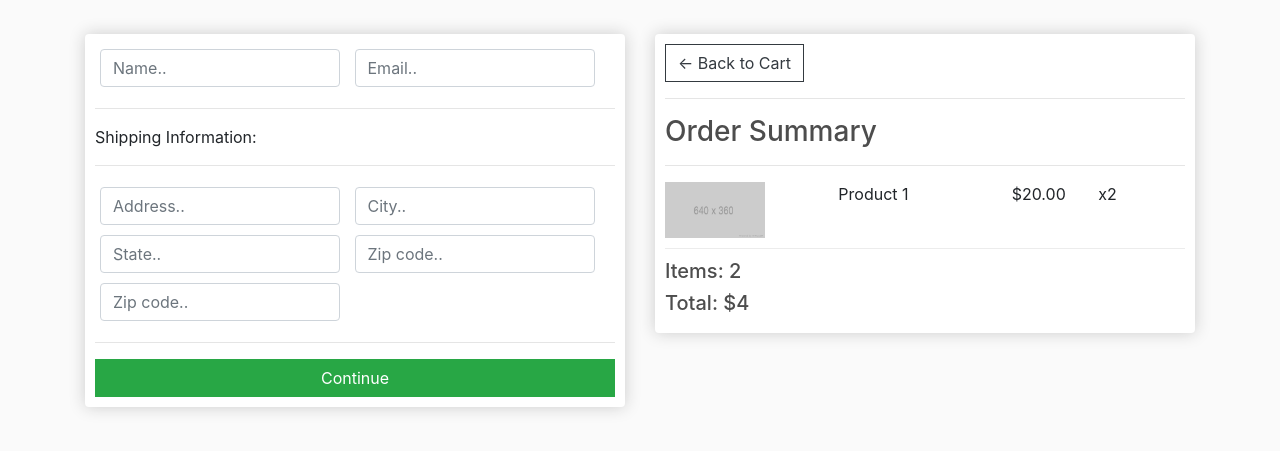
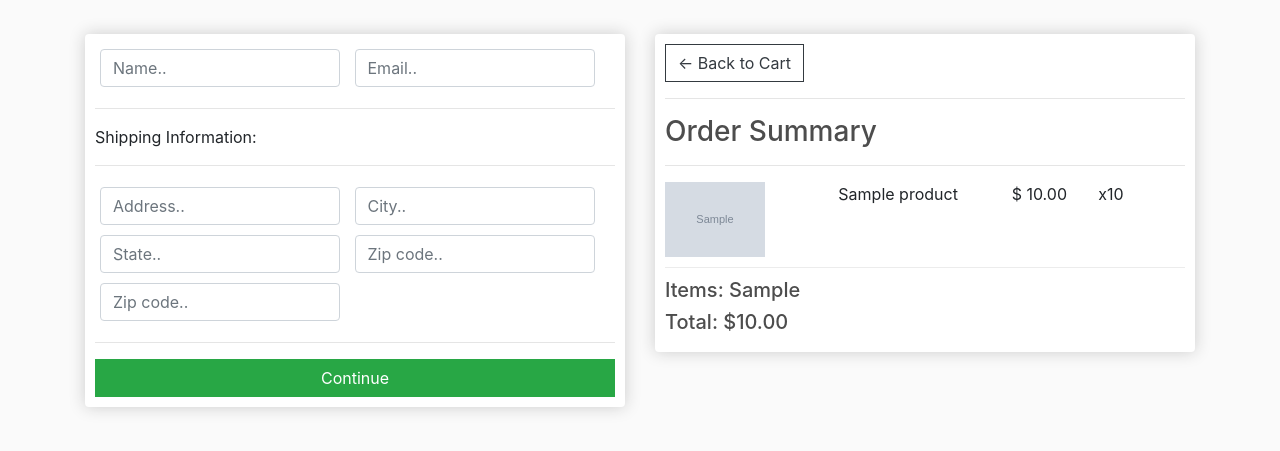
Before and after one commit to nlukjanov/django-ecommerce, a Django app: template store/templates/store/checkout.html in a window 1280 px wide. Shown: the part 57-508 px from the top of the page. Run offline with Django 3.2, Linux system fonts and the light colour scheme; the template is opened without the code that fills it: most values are stand-ins (such as "Sample title", 1, 10 or a date in 2020); grey boxes marked "Sample" are stand-in pictures; some libraries are stand-ins or nearby versions.

Commit message:
feat: display data from db in checkout

```diff
--- a/store/templates/store/checkout.html
+++ b/store/templates/store/checkout.html
@@ -53,14 +53,16 @@
 				<hr>
 				<h3>Order Summary</h3>
 				<hr>
+        {% for item in items %}
 				<div class="cart-row">
-					<div style="flex:2"><img class="row-image" src="{% static 'images/product.png' %}"></div>
-					<div style="flex:2"><p>Product 1</p></div>
-					<div style="flex:1"><p>$20.00</p></div>
-					<div style="flex:1"><p>x2</p></div>
+					<div style="flex:2"><img class="row-image" src="{{ item.product.imageURL }}"></div>
+					<div style="flex:2"><p>{{ item.product.name }}</p></div>
+					<div style="flex:1"><p>$ {{ item.product.price | floatformat:2 }}</p></div>
+					<div style="flex:1"><p>x{{ item.quantity }}</p></div>
 				</div>
-				<h5>Items:   2</h5>
-				<h5>Total:   $4</h5>
+        {% endfor %}
+				<h5>Items:   {{ order.get_cart_items }}</h5>
+				<h5>Total:   ${{ order.get_cart_total | floatformat:2 }}</h5>
 			</div>
 		</div>
 	</div>
```
Also changed, not shown: store/views.py (+11 -2 lines).
